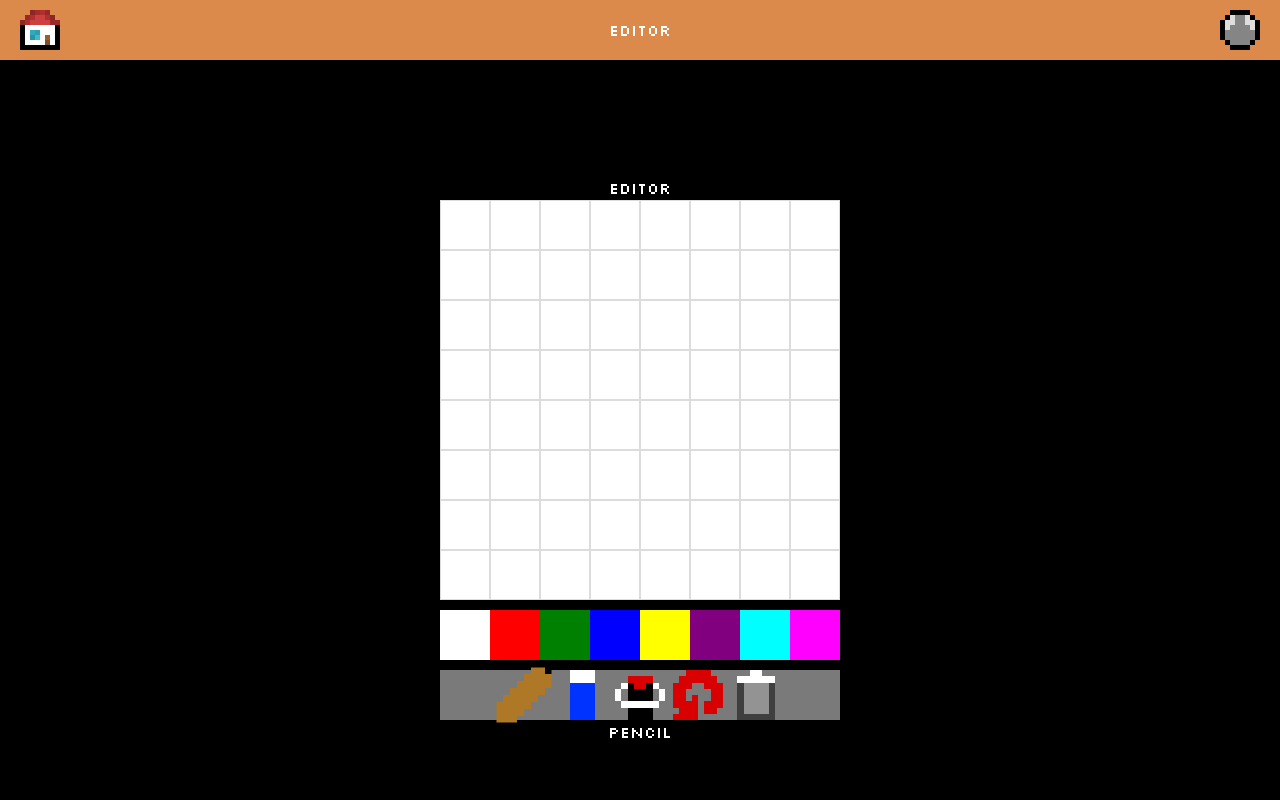
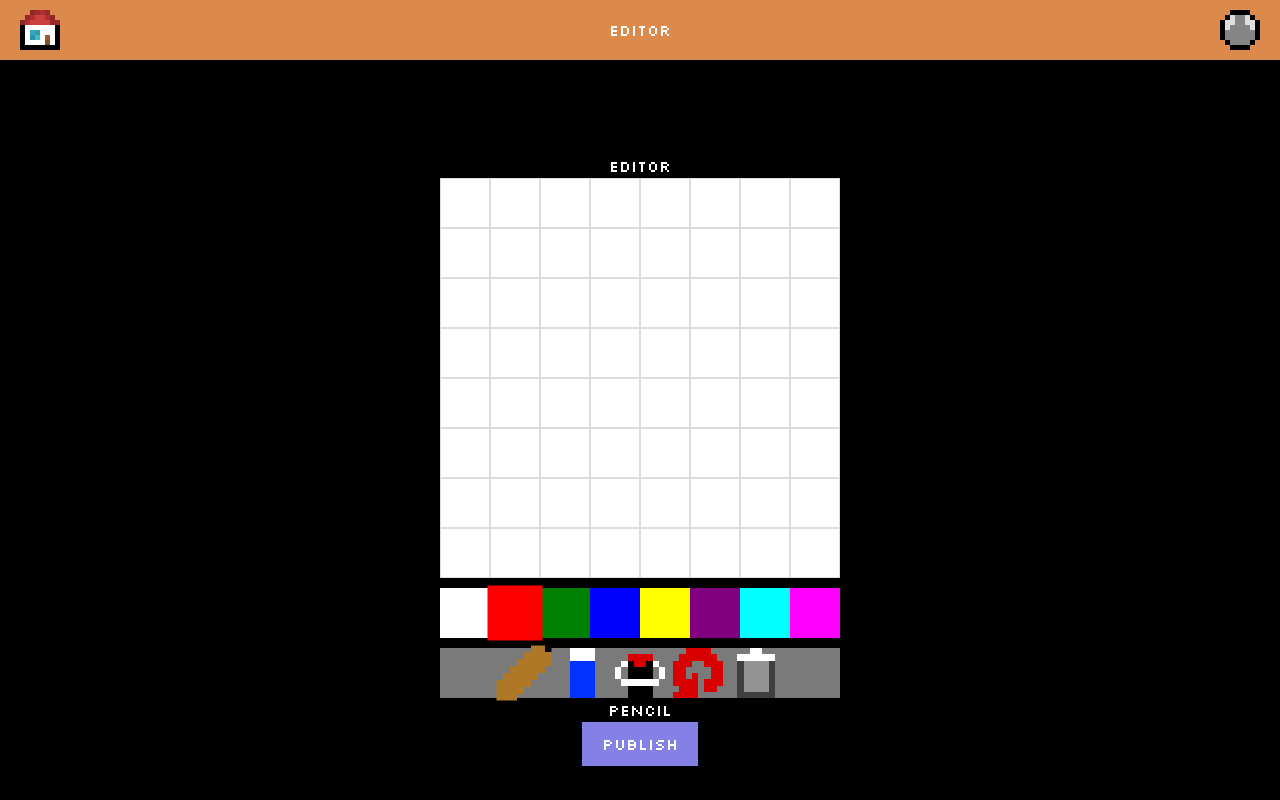
Before and after one commit to GuySandler/pixellpage, a SvelteKit app in the folder frontend/: page /editor in a window 1280 px wide. Built offline with nearby package versions, Linux system fonts and the light colour scheme.

Commit message:
almost done

```diff
--- a/frontend/src/lib/apiTools.ts
+++ b/frontend/src/lib/apiTools.ts
@@ -24,4 +24,8 @@ function loginUser(username: string, gridPassword: string) {
 		.then(res => res.json());
 }
 
-export { fetchFromAPI, registerUser, loginUser };
+function publishImg(base64img: string, token: string, by: string) {
+	return fetchFromAPI({ image: base64img, by }, "POST", "/api/publish", token);
+}
+
+export { fetchFromAPI, registerUser, loginUser, publishImg };
--- a/frontend/src/routes/+page.svelte
+++ b/frontend/src/routes/+page.svelte
@@ -5,7 +5,7 @@
     import HypeFire from "$lib/assets/hypefire.png";
     import NullProject from "$lib/assets/nullimg.png"
 
-    let nullProject = {title: "missing project", image: NullProject, by: "null"}
+    let nullProject = {image: NullProject, by: "null"}
 
 	let lastProjects = $state([nullProject, nullProject, nullProject]);
     let otherProjects = $state([nullProject, nullProject, nullProject]);
@@ -23,10 +23,10 @@
 				{#each lastProjects as project}
 					<div class="project">
                         <div class="innerproject">
-                            <img class="projectImg" src={project.image} alt={project.title}>
+                            <img class="projectImg" src={project.image} alt={project.by}>
                         </div>
-                        <h2>{project.title}</h2>
-                        <h4>{project.by}</h4>
+                        <!-- <h2>{project.title}</h2> -->
+                        <h2>{project.by}</h2>
                     </div>
 				{/each}
 			</div>
@@ -37,9 +37,9 @@
                 {#each otherProjects as project}
                     <div class="project">
                         <div class="innerproject">
-                            <img class="projectImg" src={project.image} alt={project.title}>
+                            <img class="projectImg" src={project.image} alt={project.by}>
                         </div>
-                        <h2>{project.title}</h2>
+                        <h2>{project.by}</h2>
                     </div>
                 {/each}
             </div>
@@ -50,9 +50,9 @@
                 {#each hypedProjects as project}
                     <div class="project">
                         <div class="innerproject">
-                            <img class="projectImg" src={project.image} alt={project.title}>
+                            <img class="projectImg" src={project.image} alt={project.by}>
                         </div>
-                        <h2>{project.title}</h2>
+                        <h2>{project.by}</h2>
                     </div>
                 {/each}
             </div>
--- a/frontend/src/routes/editor/+page.svelte
+++ b/frontend/src/routes/editor/+page.svelte
@@ -1,12 +1,22 @@
 <script>
     import Editor from "./editor.svelte";
     import Topbar from "../topbar.svelte";
+	import { publishImg } from "$lib/apiTools";
+	let editor;
+
+	function fullExport() {
+		let token = localStorage.getItem('userToken');
+		publishImg(editor.exportImg(), token);
+	}
 </script>
 <Topbar />
 <div id="main">
     <div id="content">
         <h1>Editor</h1>
-        <Editor />
+        <Editor bind:this={editor} />
+		<div id="buttonContainer">
+			<button id="publish" onclick={() => fullExport()}>Publish</button>
+		</div>
     </div>
 </div>
 <style>
@@ -53,4 +63,15 @@
         /* TODO: center horizontally only */
         /* background: blue; */
     }
+	#publish {
+		background-color: #8580e6;
+		border: none;
+		color: white;
+		padding: 10px 20px;
+		cursor: pointer;
+		transition: background-color 0.3s;
+	}
+	#publish:hover {
+		background-color: #5b57a1;
+	}
 </style>
--- a/frontend/src/routes/editor/editor.svelte
+++ b/frontend/src/routes/editor/editor.svelte
@@ -4,6 +4,7 @@
 	import Bucket from "$lib/assets/bucket.png";
 	import Undo from "$lib/assets/undo.png";
 	import Trash from "$lib/assets/trash.png";
+	// import Line from "$lib/assets/line.png";
 
     let gridsize = 8*8;
     let pixels = $state(Array.from({ length: 8 * 8 }, () => "white"));
@@ -13,32 +14,177 @@
     let selectedColor = $state("red");
     let selectedTool = $state("pencil");
 
+	let lastAction = $state(null);
+
     function selectColor(color) {
         selectedColor = color;
     }
     function selectTool(tool) {
         selectedTool = tool;
     }
+	function cellClick(i) {
+		switch (selectedTool) {
+			case "pencil":
+				lastAction = { type: "pencil", index: i, color: pixels[i] };
+				pixels[i] = selectedColor;
+				break;
+			case "eraser":
+				lastAction = { type: "eraser", index: i, color: pixels[i] };
+				pixels[i] = "white";
+				break;
+			case "bucket":
+				let originalColor = pixels[i];
+				if (originalColor !== selectedColor) {
+					lastAction = { type: "bucket", index: i, originalColor: originalColor, newColor: selectedColor };
+					floodFill(pixels, i, selectedColor);
+				}
+				break;
+			// case "line":
+			// 	if (lastAction && lastAction.type === "line" && lastAction.index !== i) {
+			// 		lineFill(lastAction.index, i);
+			// 		lastAction = { type: "line", index: i };
+			// 	} else {
+			// 		lastAction = { type: "line", index: i };
+			// 	}
+			// 	break;
+		}
+	}
+	function floodFill(array, start, color, width=8) {
+		const targetColor = array[start];
+		if (targetColor == color) return;
+
+		let stack = [start];
+		let visited = new Set(stack);
+
+		while (stack.length > 0) {
+			let index = stack.pop();
+			array[index] = color;
+
+			let neighbors = [
+				index -1,
+				index +1,
+				index -width,
+				index +width
+			]
+
+			for (let neighbor of neighbors) {
+				if (neighbor >= 0 && neighbor < array.length && !visited.has(neighbor) && array[neighbor] == targetColor) {
+					stack.push(neighbor);
+					visited.add(neighbor);
+				}
+			}
+
+			visited.forEach(cell => {
+				if (cell < array.length) {
+					array[cell] = color;
+				}
+			});
+		}
+	}
+	function undo() {
+		if (!lastAction) {
+			console.log("no undo")
+			return;
+		}
+		console.log("Undoing action:", lastAction.type)
+
+		switch (lastAction.type) {
+			case "pencil":
+				pixels[lastAction.index] = lastAction.color;
+				break;
+			case "eraser":
+				pixels[lastAction.index] = lastAction.color;
+				break;
+			case "bucket":
+				if (lastAction.originalColor) {
+					floodFill(pixels, lastAction.index, lastAction.originalColor);
+				}
+				break;
+			case "clear":
+				if (lastAction.lastGrid) {
+					lastAction.lastGrid.forEach((color, i) => pixels[i] = color);
+				}
+				break;
+		}
+
+		lastAction = null;
+	}
+	function clear() {
+		lastAction = { type: "clear", lastGrid: pixels };
+		pixels.fill("white");
+	}
+	// function lineFill(index1, index2) {
+	// 	let point1 = { x: index1 % 8, y: Math.floor(index1 / 8) };
+	// 	let point2 = { x: index2 % 8, y: Math.floor(index2 / 8) };
+
+	// 	const dx = Math.abs(point2.x - point1.x);
+	// 	const dy = Math.abs(point2.y - point1.y);
+	// 	const sx = point1.x < point2.x ? 1 : -1;
+	// 	const sy = point1.y < point2.y ? 1 : -1;
+	// 	let err = dx - dy;
+
+	// 	while (true) {
+	// 		if (point1.x == point2.x && point1.y == point2.y) break;
+
+	// 		if (err > 0) {
+	// 			point1.x += sx;
+	// 			err -= dy;
+	// 		} else {
+	// 			point1.y += sy;
+	// 			err += dx;
+	// 		}
+	// 	}
+
+	// 	pixels.fill(selectedColor, Math.min(index1, index2), Math.max(index1, index2) + 1);
+	// }
+	let canvas = $state(null);
+	const nameToRGB = {
+		"white": [255, 255, 255],
+		"red": [255, 0, 0],
+		"green": [0, 255, 0],
+		"blue": [0, 0, 255],
+		"yellow": [255, 255, 0],
+		"purple": [128, 0, 128],
+		"cyan": [0, 255, 255],
+		"magenta": [255, 0, 255]
+	};
+	export function exportImg(size=8) {
+		const ctx = canvas.getContext("2d");
+		const imageData = ctx.createImageData(size, size);
+		for (let i = 0; i < pixels.length; i++) {
+			const color = pixels[i];
+			const [r, g, b] = nameToRGB[color] || [255, 255, 255];
+			imageData.data.set([r, g, b, 255], i * 4);
+		}
+		ctx.putImageData(imageData, 0, 0);
+		console.log(canvas.toDataURL("image/png"));
+		return canvas.toDataURL("image/png");
+	}
 </script>
+<canvas id="canvas" width="8" height="8" style="display:none;" bind:this={canvas}></canvas>
 <div id="main">
     <div id="editArea">
         {#each pixels as pixel, i}
-            <button class="pixel" style="background-color: {pixel};" aria-label="pixel {i}"></button>
+            <button class="pixel" style="background-color: {pixel};" onclick={() => cellClick(i)} aria-label="pixel {i}"></button>
         {/each}
     </div>
     <div class="area">
         {#each colorList as color}
-            <button class="color" style="background-color: {color};" aria-label="{color}"></button>
+            <button class="color {selectedColor === color ? "selected" : ""}" style="background-color: {color};" aria-label="{color}" onclick={() => selectColor(color)}></button>
         {/each}
     </div>
     <div class="area">
         <button class="tool {selectedTool === "pencil" ? "selected" : ""}" style="background-image: url({Pencil});" aria-label="Pencil" onclick={() => selectTool("pencil")}></button>
         <button class="tool {selectedTool === "eraser" ? "selected" : ""}" style="background-image: url({Eraser});" aria-label="Eraser" onclick={() => selectTool("eraser")}></button>
         <button class="tool {selectedTool === "bucket" ? "selected" : ""}" style="background-image: url({Bucket});" aria-label="Bucket" onclick={() => selectTool("bucket")}></button>
-        <button class="tool" style="background-image: url({Undo});" aria-label="Undo"></button>
-        <button class="tool" style="background-image: url({Trash});" aria-label="Trash"></button>
+		<!-- <button class="tool {selectedTool === "line" ? "selected" : ""}" style="background-image: url({Line});" aria-label="Line" onclick={() => selectTool("line")}></button> -->
+        <button class="tool" style="background-image: url({Undo});" onclick={() => undo()} aria-label="Undo"></button>
+        <button class="tool" style="background-image: url({Trash});" onclick={() => clear()} aria-label="Trash"></button>
     </div>
     <h1>{selectedTool}</h1>
+	<!-- <h1>{selectedColor}</h1> -->
+	<!-- <h1>{lastAction ? lastAction.type : "No Action"}</h1> -->
+
 </div>
 <style>
     * {
--- a/frontend/src/routes/login/+page.svelte
+++ b/frontend/src/routes/login/+page.svelte
@@ -15,8 +15,9 @@
 		if (response.message != "User registered successfully") {
 			problem = response.message;
 		} else {
+			userToken = response.token;
 			isLoggedIn = true;
-			userToken = response.token;
+			window.location.href = '/';
 		}
 	}
 	async function login() {
@@ -26,19 +27,46 @@
 		if (response.message != "Login successful") {
 			problem = response.message;
 		} else {
+			userToken = response.token;
 			isLoggedIn = true;
-			userToken = response.token;
+			window.location.href = '/';
 		}
-		console.log(response);
 	}
 	let isLoggedIn = $state(false);
 	let userToken = $state("");
 
+	import { onMount } from 'svelte';
+	onMount(() => {
+		const savedToken = localStorage.getItem('userToken');
+		if (savedToken) {
+			userToken = savedToken;
+			isLoggedIn = true;
+		}
+	});
+
+	$effect(() => {
+		if (userToken) {
+			localStorage.setItem('userToken', userToken);
+		}
+	});
+
+	function logout() {
+		localStorage.removeItem('userToken');
+		userToken = "";
+		isLoggedIn = false;
+	}
 </script>
 <div id="outer" style="overflow-y: auto;">
 	<div id="main">
 		<button id="backbutton" onclick={() => window.location.href = "/"}><img src={LeftArrow} alt="Back"/></button>
 		<h1>PixellPage</h1>
+
+		{#if isLoggedIn}
+			<h2>You are logged in!</h2>
+			<p>Welcome back, {username || "User"}!</p>
+			<button onclick={() => window.location.href = "/"}>Go to Home</button>
+			<button onclick={logout}>Log Out</button>
+		{:else}
 			<h2>Please enter your username</h2>
 			<input type="text" id="username" bind:value={username}/>
 			<h2>Please draw your password</h2>
@@ -48,6 +76,7 @@
 				<button onclick={login}>Login</button>
 			</div>
 			<p id="problem" style="display: {problem ? "block" : "none"}">{problem}</p>
+		{/if}
 	</div>
 </div>
 <style>
```
Also changed, not shown: frontend/src/lib/assets/line.png (added), 1 other file (tests, documents, lock files or other folders). Lines whose indentation alone changed are shown as unchanged.
